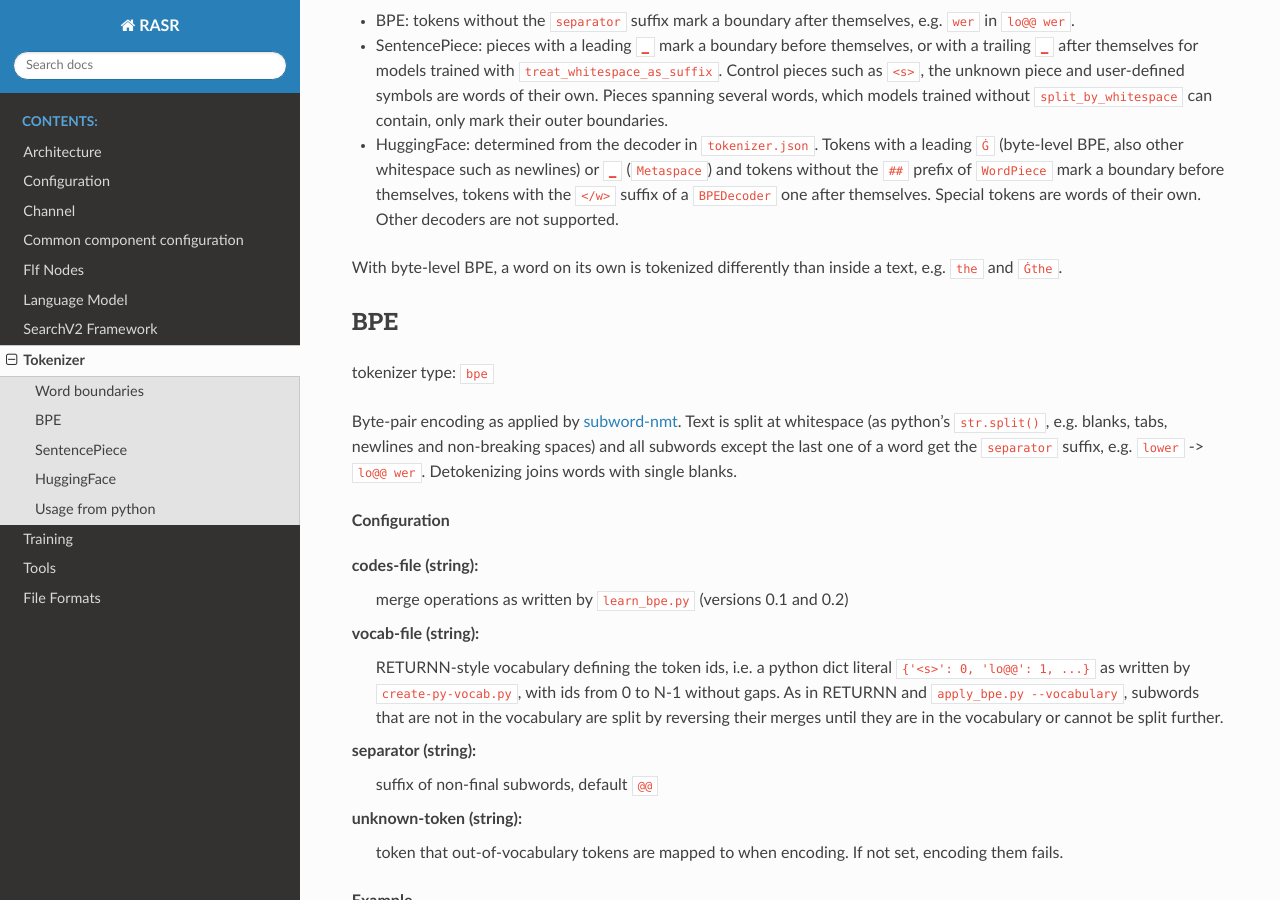
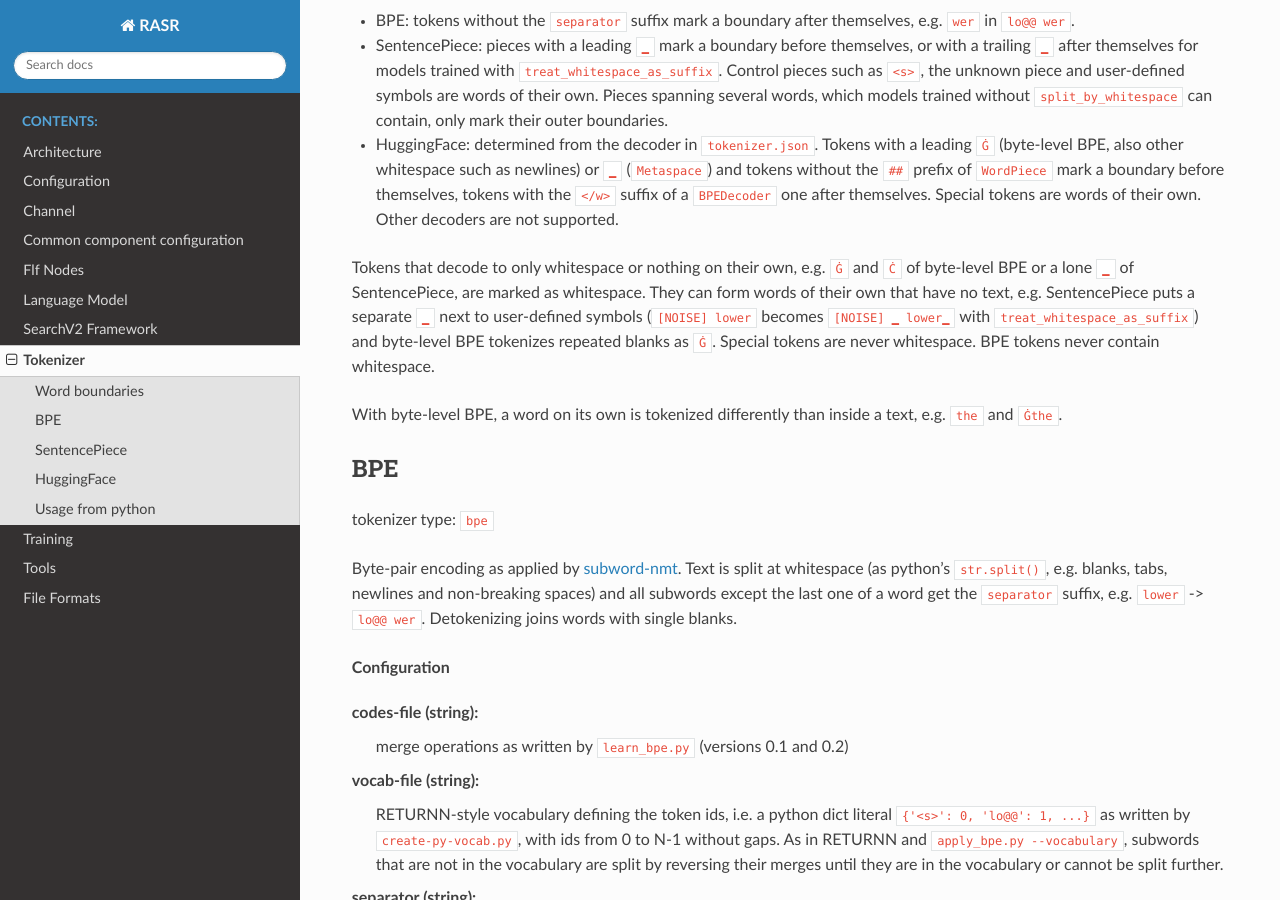
Before and after one commit to rwth-i6/rasr, a Sphinx documentation site: the page built from doc/tokenizer.rst, in a window 1280 px wide and 900 px high, scrolled down 623 px. Built offline with Sphinx 7.4.7 and the Read the Docs theme 3.1.0, drawn with Linux system fonts in a browser that asks for light colours; some of the changed text lies outside the part shown.

Commit message:
Mark whitespace tokens in the word boundary marks
Tokens that decode to only whitespace or nothing on their own, e.g. "Ġ"
of byte-level BPE or the lone "▁" that SentencePiece puts next to
user-defined symbols, form words without text. `WordBoundaryMarks` gets
the field `whitespace` so that consumers can recognise them without
decoding each word.

SentencePiece and HuggingFace decode every token once at load, special
tokens are never whitespace. BPE tokens never contain whitespace. Python
tokenizers set it via the new keyword argument `whitespace`, which
defaults to false.

The whitespace check of the BPE tokenizer moved to Tokenizer/Text.hh to
share it.

Co-Authored-By: Claude Opus 5.5 <noreply@anthropic.com>

```diff
--- a/doc/tokenizer.rst
+++ b/doc/tokenizer.rst
@@ -30,6 +30,12 @@ does not mean that there is none:
   other whitespace such as newlines) or ``▁`` (``Metaspace``) and tokens without the ``##`` prefix of ``WordPiece``
   mark a boundary before themselves, tokens with the ``</w>`` suffix of a ``BPEDecoder`` one after themselves. Special
   tokens are words of their own. Other decoders are not supported.
+
+Tokens that decode to only whitespace or nothing on their own, e.g. ``Ġ`` and ``Ċ`` of byte-level BPE or a lone ``▁``
+of SentencePiece, are marked as whitespace. They can form words of their own that have no text, e.g. SentencePiece puts
+a separate ``▁`` next to user-defined symbols (``[NOISE] lower`` becomes ``[NOISE] ▁ lower▁`` with
+``treat_whitespace_as_suffix``) and byte-level BPE tokenizes repeated blanks as ``Ġ``. Special tokens are never
+whitespace. BPE tokens never contain whitespace.
 
 With byte-level BPE, a word on its own is tokenized differently than inside a text, e.g. ``the`` and ``Ġthe``.
 
@@ -125,7 +131,7 @@ Usage from python
 * ``librasr.Tokenizer`` methods: ``tokenize(text)`` / ``detokenize(tokens)`` convert between text and token strings,
   ``encode(text)`` / ``decode(ids)`` between text and token ids. Further ``vocabulary_size()``, ``token_str_to_id(token)``
   (``librasr.Tokenizer.INVALID_TOKEN_ID`` if not in the vocabulary), ``token_id_to_str(id)`` and ``word_boundary_marks(id)``,
-  which returns a ``librasr.Tokenizer.WordBoundaryMarks`` with the attributes ``before`` and ``after``.
+  which returns a ``librasr.Tokenizer.WordBoundaryMarks`` with the attributes ``before``, ``after`` and ``whitespace``.
 
 To implement a tokenizer in python, subclass ``librasr.Tokenizer`` and register it under a type name. It can then be
 configured like the built-in types, also for components that create their tokenizer in C++:
@@ -156,7 +162,7 @@ configured like the built-in types, also for components that create their tokeni
 
         def word_boundary_marks(self, id: int) -> librasr.Tokenizer.WordBoundaryMarks:
             blank = self.vocab[id] == " "  # blanks are words of their own
-            return librasr.Tokenizer.WordBoundaryMarks(before=blank, after=blank)
+            return librasr.Tokenizer.WordBoundaryMarks(before=blank, after=blank, whitespace=blank)
 
     librasr.register_tokenizer_type("chars", CharTokenizer)
 
```
Also changed, not shown: 15 other files.
